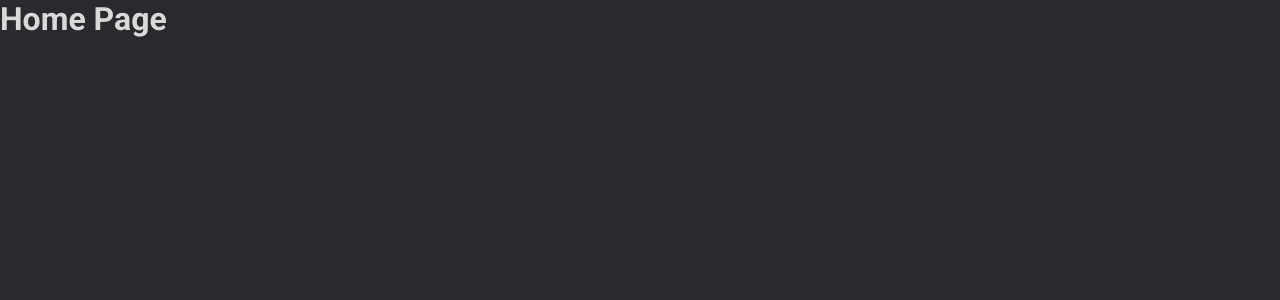
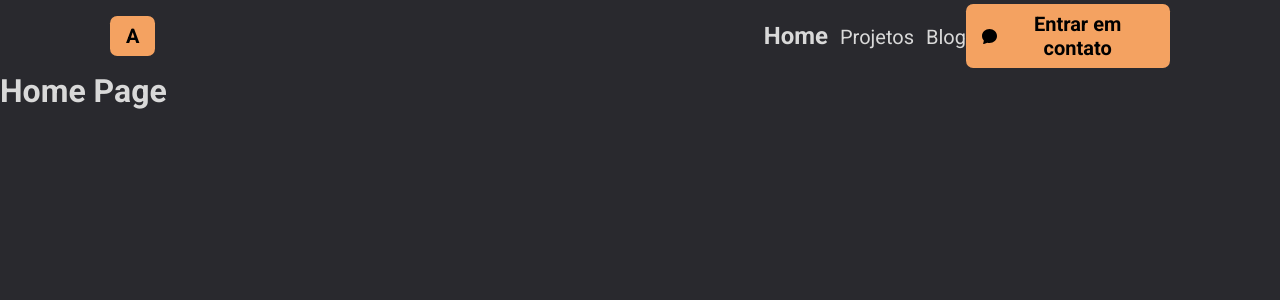
Before and after one commit to Jonatan966/meu-portfolio, a Next.js app: page / in a window 1280 px wide. Shown: the top 300 px of the page. Built offline with nearby package versions, Linux system fonts and the light colour scheme.

Commit message:
feat: header implementation

```diff
--- a/src/pages/_app.tsx
+++ b/src/pages/_app.tsx
@@ -3,6 +3,7 @@ import { AppProps } from 'next/app'
 
 import { GlobalStyles } from '../styles/global'
 import { darkTheme } from '../styles/themes/dark'
+import { Header } from '../components/header'
 
 const themes = {
   dark: darkTheme,
@@ -13,6 +14,7 @@ export default function App({ Component, pageProps }: AppProps): JSX.Element {
     <>
       <ThemeProvider theme={themes.dark}>
         <GlobalStyles />
+        <Header />
         <Component {...pageProps} />
       </ThemeProvider>
     </>
```
